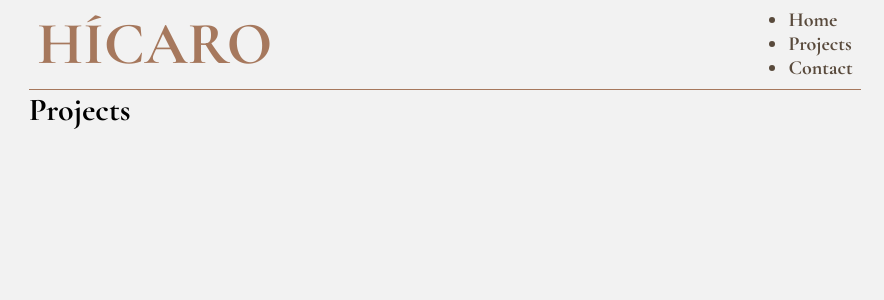
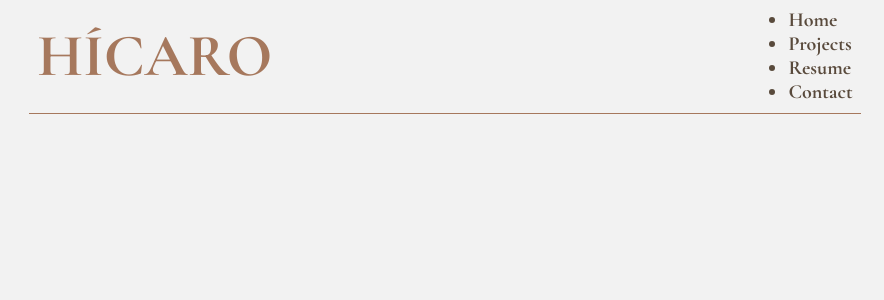
Before and after one commit to HicaroD/hicaro-blog, a React (Vite) app: page /projects in a window 1280 px wide. Shown: the top 300 px of the page, without its empty margins (195-1079 px from the left). Built offline with nearby package versions, Linux system fonts and the light colour scheme.

Commit message:
navbar: adding link to resume folder

```diff
--- a/src/pages/Layout/components/Topbar/Navbar/index.jsx
+++ b/src/pages/Layout/components/Topbar/Navbar/index.jsx
@@ -10,6 +10,9 @@ export default function Navbar() {
             <Link to="/projects">Projects</Link>
         </li>
         <li>
+            <Link to={{ pathname: "https://drive.google.com/drive/folders/1HEgd8xXOdbcE1ve6Uhzkxa3vlJ06AfjY" }} target="_blank">Resume</Link>
+        </li>
+        <li>
             <Link to="/contact">Contact</Link>
         </li>
     </ul>;
--- a/src/pages/Projects/index.jsx
+++ b/src/pages/Projects/index.jsx
@@ -1,7 +1,7 @@
 import "./style.css";
+import projects from "../../api/projects";
 
 export default function Projects() {
     return <div className="projects">
-        <h1>Projects</h1>
     </div>;
 }
```
